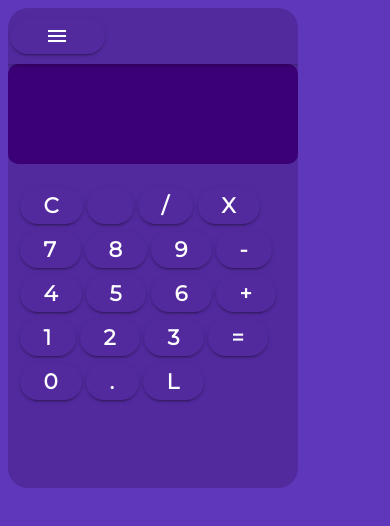
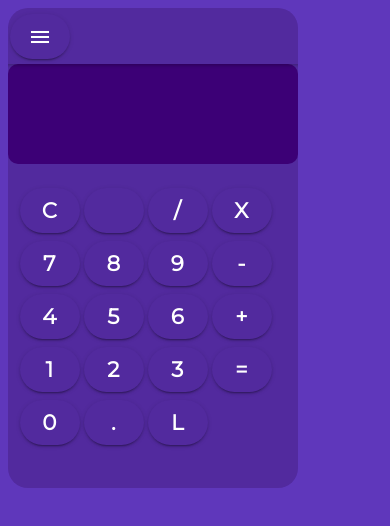
Before and after one commit to malam004/IonicReactCapacitor, a React (Create React App) app: page / in a window 390 px wide. Shown: the top 526 px of the page. Built offline with nearby package versions, Linux system fonts and the light colour scheme.

Commit message:
Update Button.css

```diff
--- a/src/components/Button.css
+++ b/src/components/Button.css
@@ -2,9 +2,11 @@ ion-button {
   color: white;
   font-weight: bold;
   font-size: 30pt;
+  height: 50px;
+  width: 120px;
   --border-radius: 50px;
   --background: #522a9e;
-  padding: 10pt 40pt 0pt 40pt;
+  padding: 0pt 30pt 0pt 35pt;
 }
 
 @media only screen and (max-width: 768px) {
@@ -15,5 +17,8 @@ ion-button {
     padding: 0pt;
     --border-radius: 50px;
     --background: #522a9e;
+    --ion-color-btn: red;
+    height: 45px;
+    width: 60px;
   }
 }
```
